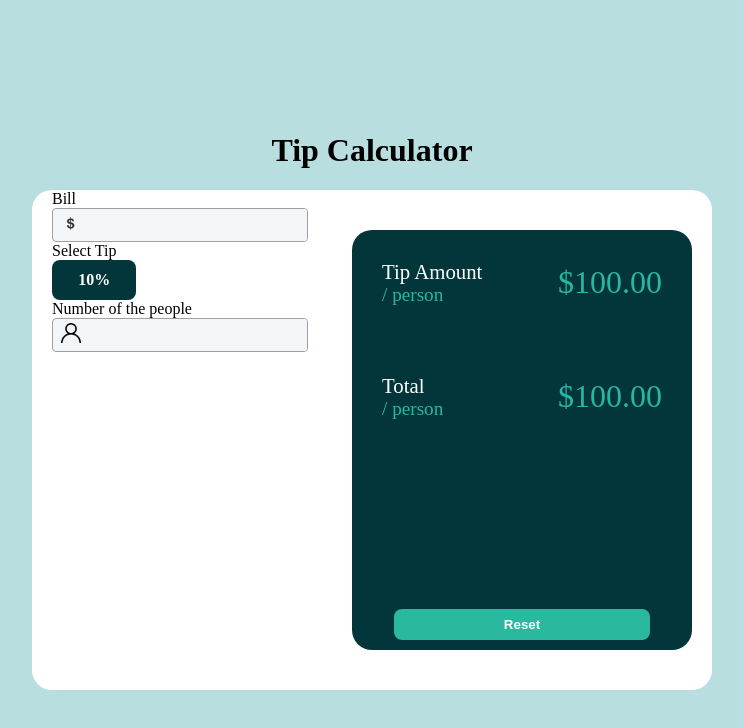
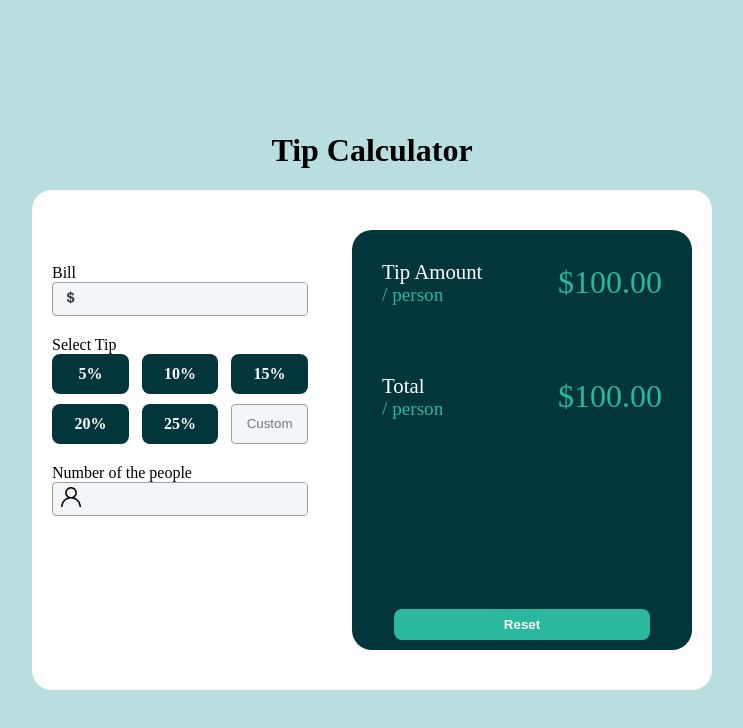
Before and after one commit to daasc/GitActions, a Vue app: page / in a window 1280 px wide. Shown: the top 728 px of the page, without its empty margins (268-1011 px from the left). Built offline with nearby package versions, Linux system fonts and the light colour scheme.

Commit message:
feat: add new inpuy

```diff
--- a/src/components/BoxComponent.vue
+++ b/src/components/BoxComponent.vue
@@ -1,5 +1,8 @@
 <template>
-  <div class="box">{{ number }}%</div>
+  <div class="box">
+    <input v-if="custom" type="number" placeholder="Custom" />
+    <div v-else>{{ number }}%</div>
+  </div>
 </template>
 <script>
 export default {
@@ -12,6 +15,10 @@ export default {
       type: String,
       default: "#03363a",
     },
+    custom: {
+      type: Boolean,
+      default: false,
+    },
   },
 };
 </script>
@@ -19,7 +26,7 @@ export default {
 .box {
   color: white;
   background-color: v-bind(color);
-  width: 33%;
+  width: 30%;
   height: 40px;
   border-radius: 8px;
   display: flex;
@@ -27,5 +34,23 @@ export default {
   flex-direction: column;
   text-align: center;
   font-weight: bold;
+  cursor: pointer;
+}
+input[type="number"] {
+  display: flex;
+  align-items: center;
+  max-width: 300px;
+  background-color: var(--color-input);
+  border: 1px solid #a0a0a0;
+  border-radius: 4px;
+  overflow: hidden;
+  font-family: sans-serif;
+  -moz-appearance: textfield;
+  height: 50px;
+  text-align: center;
+}
+input::-webkit-outer-spin-button,
+input::-webkit-inner-spin-button {
+  -webkit-appearance: none;
 }
 </style>
--- a/src/components/CalculatorContainer.vue
+++ b/src/components/CalculatorContainer.vue
@@ -1,6 +1,8 @@
 <template>
-  <div class="container__calculator">
-    <label for="bill">Bill</label>
+  <section class="container__calculator">
+    <div class="content__calculator">
+      <label for="bill"
+        >Bill
         <input-component>
           <template #sufix>
             <span class="prefix"
@@ -8,16 +10,29 @@
             /></span>
           </template>
         </input-component>
+      </label>
+      <div>
         Select Tip
+        <div class="box__list">
+          <box-component :number="5"></box-component>
           <box-component :number="10"></box-component>
-    <label for="numberPeople">Number of the people</label>
+          <box-component :number="15"></box-component>
+          <box-component :number="20"></box-component>
+          <box-component :number="25"></box-component>
+          <box-component :custom="true"></box-component>
+        </div>
+      </div>
+      <label for="numberPeople"
+        >Number of the people
         <input-component>
           <template #sufix>
             <span class="prefix"
               ><img src="../assets/img/user.png" alt=""
             /></span> </template
         ></input-component>
+      </label>
     </div>
+  </section>
 </template>
 <script>
 import BoxComponent from "./BoxComponent.vue";
@@ -32,8 +47,22 @@ export default {
   display: flex;
   flex-direction: column;
   width: 40%;
+  height: 400px;
+  justify-content: space-around;
 }
 .prefix img {
   width: 20px;
 }
+.box__list {
+  display: flex;
+  flex-wrap: wrap;
+  justify-content: space-between;
+  row-gap: 10px;
+}
+.content__calculator {
+  display: flex;
+  justify-content: space-around;
+  flex-direction: column;
+  gap: 20px;
+}
 </style>
```
Lines whose indentation alone changed are shown as unchanged.
